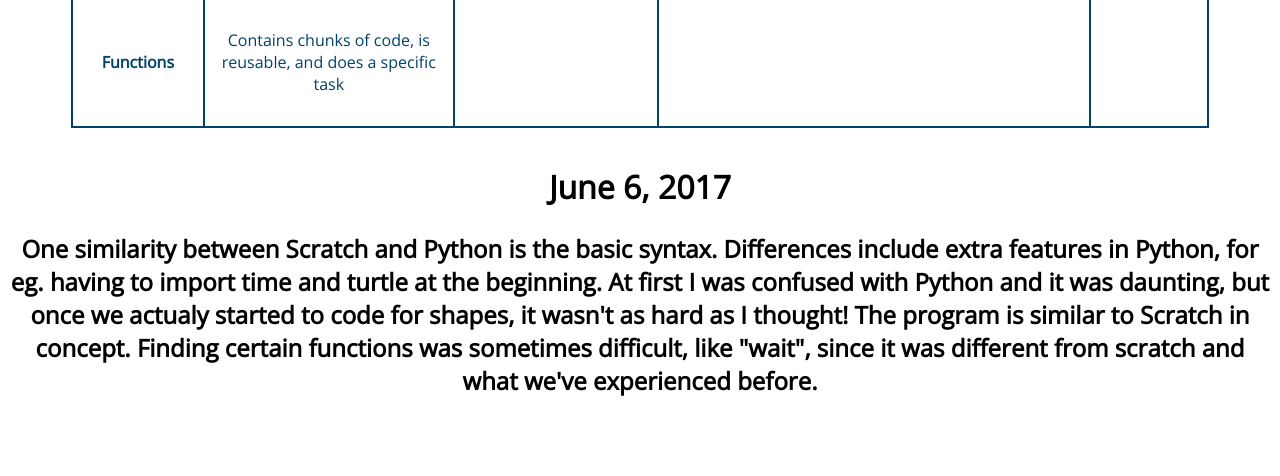
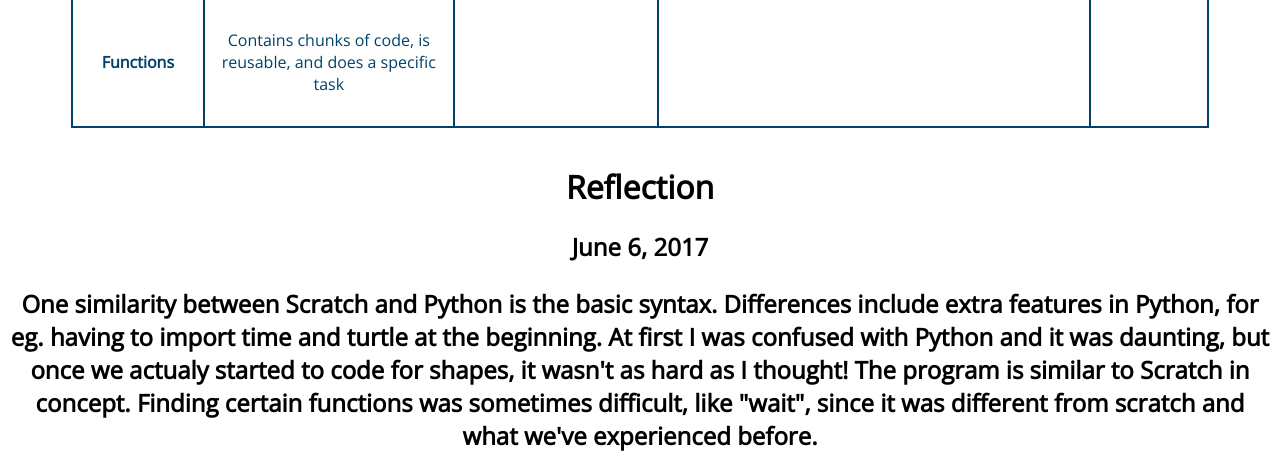
Before and after one commit to juhyem/portfolio, a plain HTML site: page core4.html in a window 1280 px wide. Shown: the part 1115-1591 px from the top of the page. Before the commit the page ends 1536 px from the top, so only its background shows below. Drawn offline with nearby package versions, Linux system fonts and the light colour scheme.

Commit message:
reflection

```diff
--- a/core4.html
+++ b/core4.html
@@ -79,7 +79,7 @@
       </table>
     </div>
 
-    <h1 style="text-align:center;>Reflection</h1>
+    <h1 style="text-align:center";>Reflection</h1>
       <h2 style="text-align:center;">June 6, 2017<h2>
         <p style="text-align:center;">One similarity between Scratch and Python is the basic syntax. Differences include extra features in Python, for eg. having to import time and turtle at the beginning. At first I was confused with Python and it was daunting, but once we actualy started to code for shapes, it wasn't as hard as I thought! The program is similar to Scratch in concept. Finding certain functions was sometimes difficult, like "wait", since it was different from scratch and what we've experienced before.</p>
 
```
